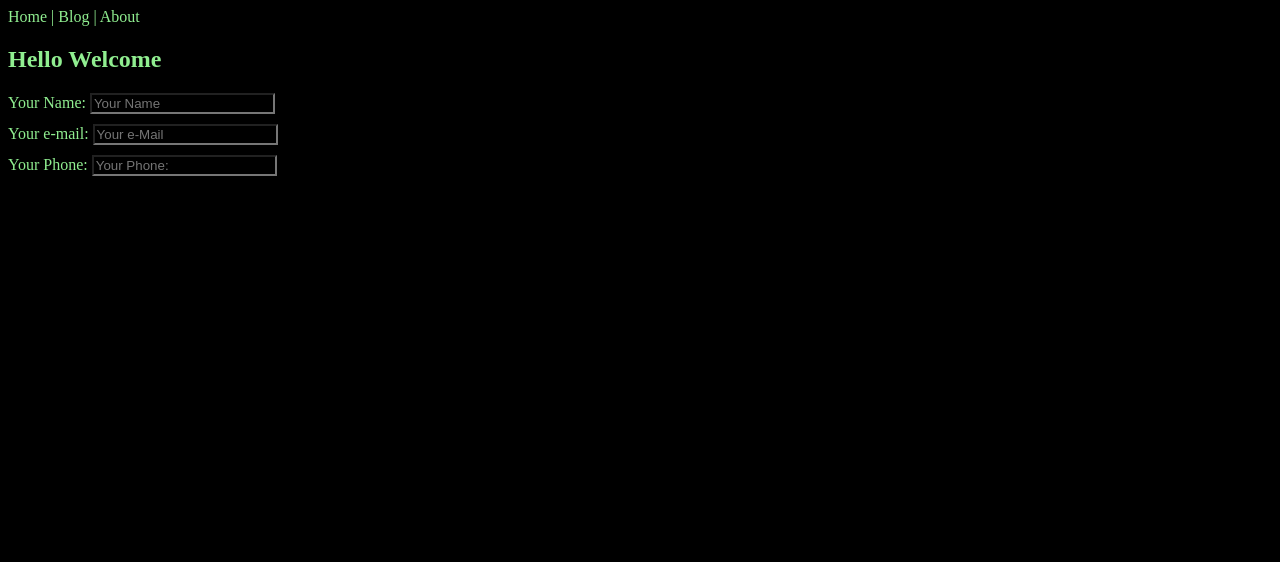
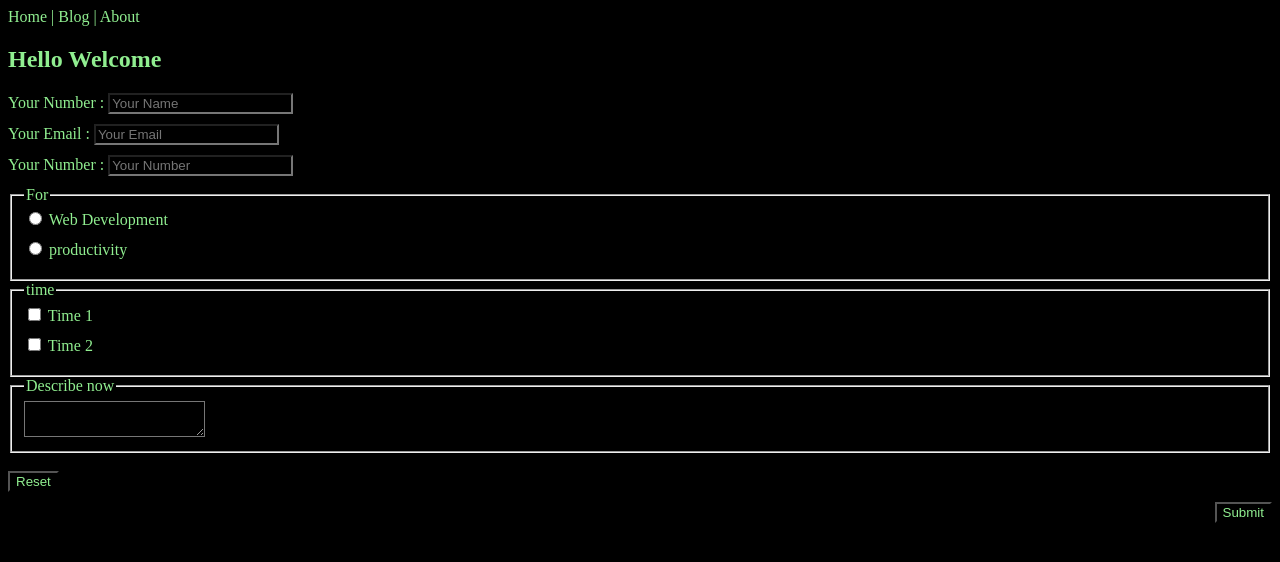
Before and after one commit to TanmoyArafat/html-5-intro, a plain HTML site: page form.html in a window 1280 px wide. Drawn offline with Linux system fonts and the light colour scheme.

Commit message:
update form

```diff
--- a/form.html
+++ b/form.html
@@ -27,7 +27,8 @@
                  Hello Welcome
             </h2>
         </section>
-       <section>
+       <!-- <section>
+
         <form>
             <label for="Name"> Your Name:
                 <input type="text" name="" id="Name" placeholder="Your Name">
@@ -39,6 +40,61 @@
                 <input type="number" name="" id="number" placeholder="Your Phone:">
             </label>
         </form>
+       </section> -->
+       <section>
+            <form>
+                <label for="name" class="putt"> Your Number :
+                    <input type="text" id="name" placeholder="Your Name" >
+                <label for="email" class="putt"> Your Email :
+                    <input type="email" name="" id="email" placeholder="Your Email">
+                </label>
+                </label>
+                <label for="Phone" class="putt"> Your Number :
+                    <input type="number" name="" id="Phone" placeholder="Your Number">
+                </label>
+                <section>
+                    <fieldset>
+                        <legend>For</legend>
+                        <label for="web Development">
+                            <input type="radio" name="for" id="web Development"> Web Development
+                        </label>
+                        <label for="productivity">
+                            <input type="radio" name="for" id="productivity"> productivity
+                        </label>
+                    </fieldset>
+                </section>
+                <section>
+                    <fieldset>
+                        <legend>
+                            time
+                        </legend>
+                        <label for="time 1">
+                            <input type="checkbox" name="time" id="time 1"> Time 1
+                            <!-- <input type="checkbox" name="time" id=""> -->
+                        </label>
+                        <label for="time 2">
+                            <input type="checkbox" name="time" id="time 2"> Time 2
+                        </label>
+                    </fieldset>
+                </section>
+                <section>
+                    <fieldset>
+                        <legend>
+                            Describe now
+                        </legend>
+                        <textarea name="describe" id="describe"></textarea>
+                    </fieldset>
+                </section>
+                <br >
+                <section>
+                  <label for="reset">
+                    <input type="reset" value="Reset">
+                  </label>
+                  <label for="submit">
+                    <input type="submit" value="Submit" id="submit">
+                  </label>
+                </section>
+            </form>
        </section>
     </main>
     <footer>
--- a/styles/style.css
+++ b/styles/style.css
@@ -6,12 +6,12 @@
 }
 .videoo {
     border: 10px solid bisque;
-    border-radius: 10px;
+    border-radius: 20px;
     /* background-color: blue; */
     width: 500px;
     align-items: center;
     display: block;
-    margin: 0 auto;
+    margin: 20px auto;
     /* box-shadow: 10px 10px 7px; */
     box-shadow: 0px 0px 10px 10px ;
 
@@ -62,3 +62,15 @@ figure > img {
 section > p, h5 {
     text-align: center;
 }
+.putt {
+    margin-bottom: 10px;
+    margin-top: 10px;
+    display: block;
+}
+#submit {
+    /* color: red; */
+    display: block;
+    margin-left: auto;
+    /* margin-bottom: 50%; */
+    /* margin-top: 50%; */
+}
```
Also changed, not shown: two.html (line endings or trailing spaces).
